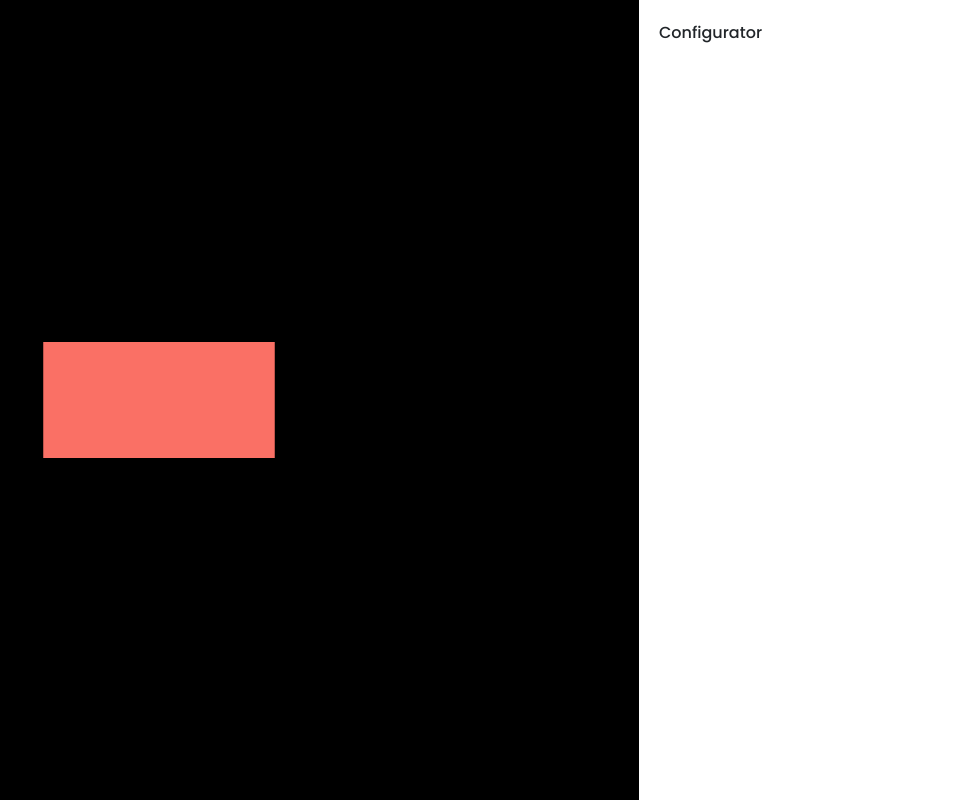
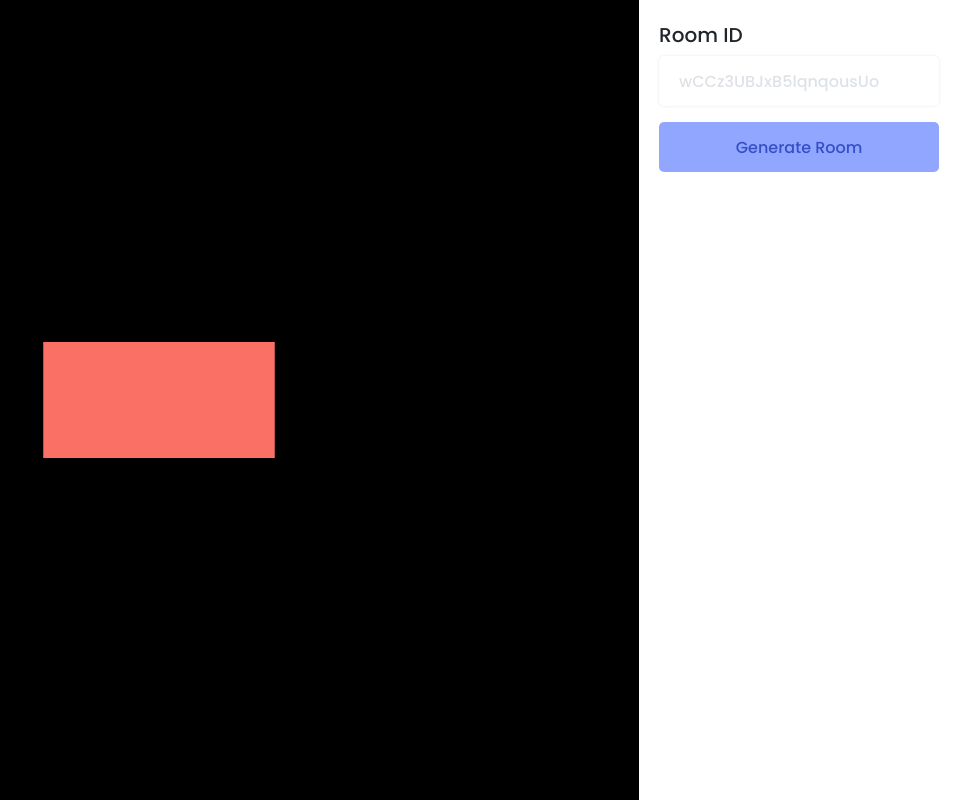
Before and after one commit to Cheung-KaWai/bachelor, a React (Vite) app: page / in a window 1280 px wide. Shown: the whole page, without its empty margins (321-1280 px from the left). Built offline with nearby package versions, Linux system fonts and the light colour scheme.

Commit message:
Add UI form room generation

```diff
--- a/src/components/Canvas/ThreeScene.jsx
+++ b/src/components/Canvas/ThreeScene.jsx
@@ -8,7 +8,7 @@ export const ThreeScene = () => {
   return (
     <SceneContainer>
       <Canvas>
-        <color attach="background" args={["#000"]}></color>
+        <color attach="background" args={["#000"]} />
         <OrbitControls />
         <ambientLight intensity={0.1} />
         <directionalLight color="red" position={[0, 0, 5]} />
--- a/src/components/Configurator/Configurator.jsx
+++ b/src/components/Configurator/Configurator.jsx
@@ -1,6 +1,11 @@
 import React from "react";
 import { ConfigContainer } from "../Layout/ConfigContainer";
+import { GenerateRoom } from "./GenerateRoom";
 
 export const Configurator = () => {
-  return <ConfigContainer>Configurator</ConfigContainer>;
+  return (
+    <ConfigContainer>
+      <GenerateRoom />
+    </ConfigContainer>
+  );
 };
--- /dev/null
+++ b/src/components/Configurator/GenerateRoom.jsx
@@ -0,0 +1,47 @@
+import React from "react";
+import styled from "styled-components";
+
+export const GenerateRoom = () => {
+  return (
+    <InputContainer>
+      <Label>Room ID</Label>
+      <Input placeholder="wCCz3UBJxB5lqnqousUo" />
+      <Generate>Generate Room</Generate>
+    </InputContainer>
+  );
+};
+
+const InputContainer = styled.div`
+  display: flex;
+  flex-direction: column;
+  gap: 0.6rem;
+`;
+const Label = styled.label`
+  display: block;
+  font-size: 2rem;
+`;
+
+const Input = styled.input`
+  width: 100%;
+  height: 5rem;
+  padding: 0 2rem;
+  box-shadow: 0px 0px 3px rgba(0, 0, 0, 0.1);
+  border-radius: 0.5rem;
+  ::placeholder {
+    color: #dee2e6;
+  }
+`;
+
+const Generate = styled.button`
+  margin-top: 1rem;
+  background-color: #91a7ff;
+  height: 5rem;
+  padding: 0 2rem;
+  border-radius: 0.5rem;
+  color: #364fc7;
+  text-align: center;
+  transition: all 0.3s ease-out;
+  :hover {
+    transform: scale(1.01);
+  }
+`;
```
